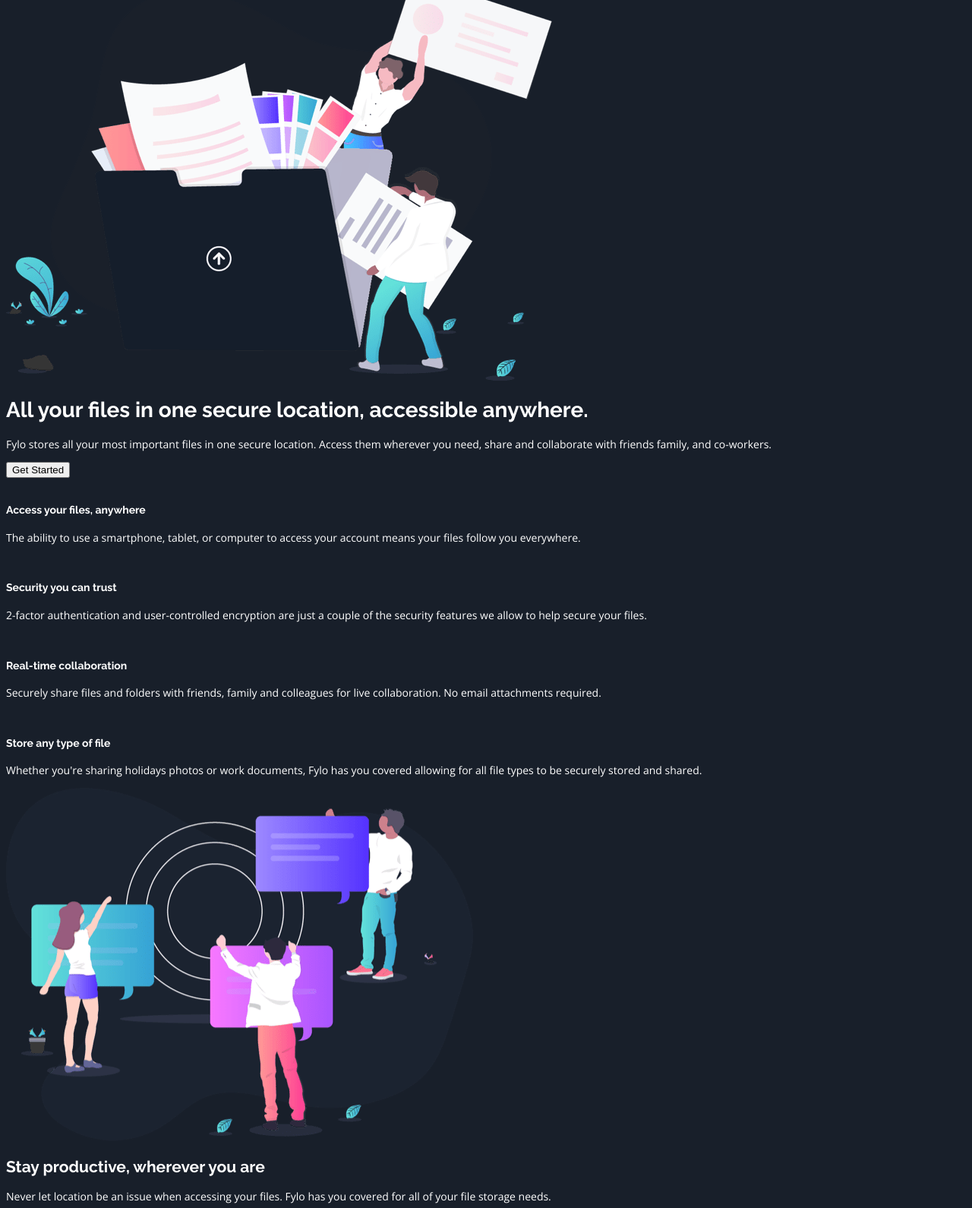
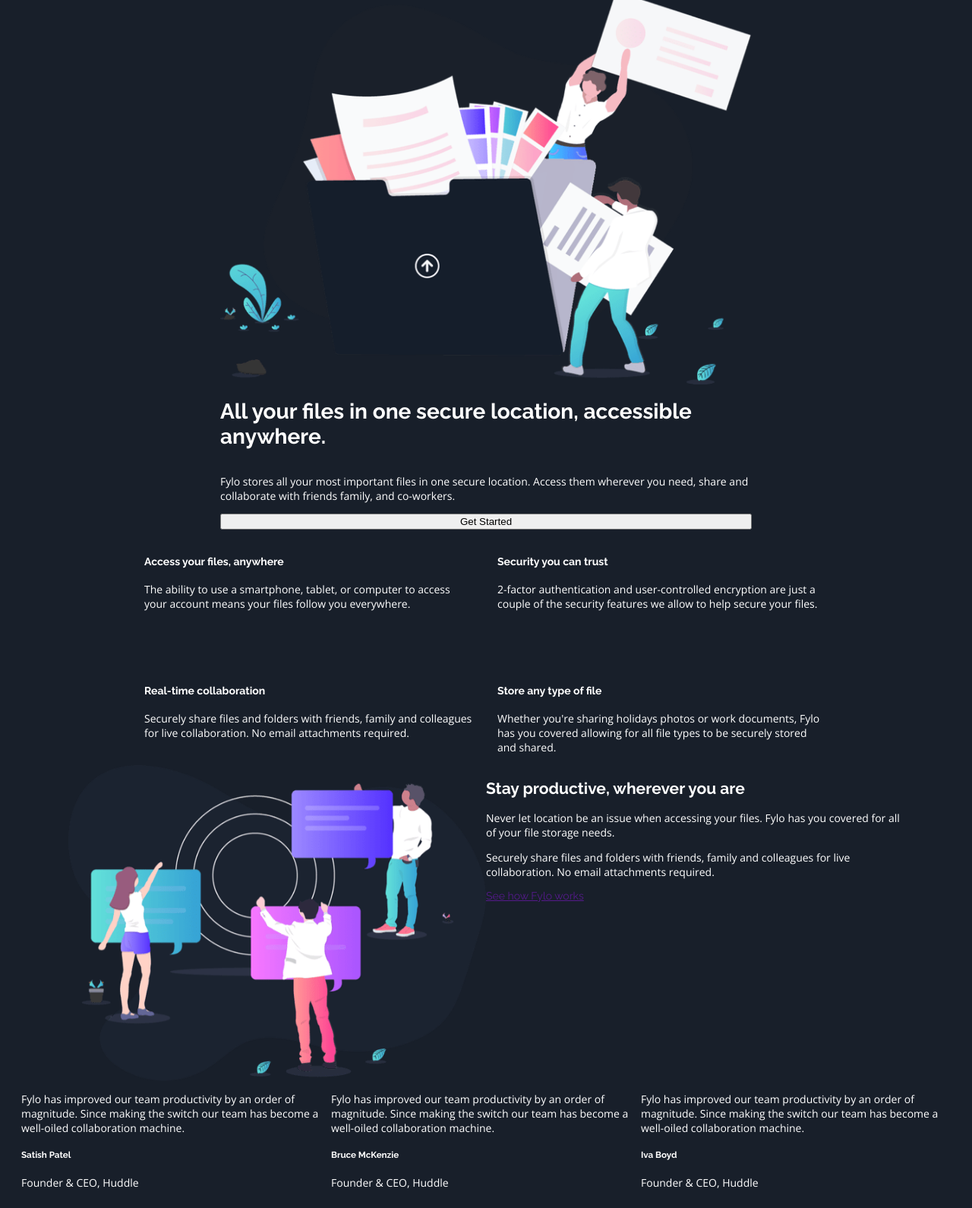
Before and after one commit to J-Potes/fylo-dark-theme-landing-page, a plain HTML site: page index.html in a window 1280 px wide. Shown: the part 96-1686 px from the top of the page at 76% size. Drawn offline with nearby package versions, Linux system fonts and the light colour scheme.

Commit message:
Start of responsive structure

```diff
--- a/index.html
+++ b/index.html
@@ -14,7 +14,7 @@
 
     <script src="https://kit.fontawesome.com/5343b88b49.js" crossorigin="anonymous"></script>
 </head>
-<body>
+<body class="flexcolumn">
     <header class="header">
         <nav class="navbar flexrow">
             <div class="navbar__logo">
@@ -27,7 +27,7 @@
             </ul>
         </nav>
     </header>
-    <main class="main">
+    <main class="main flexcolumn">
         <img src="images/illustration-intro.png" alt="People with folder" class="main__img">
         <h1 class="main__title">All your files in one secure location, accessible anywhere.</h1>
         <p class="main__text">
--- a/styles.css
+++ b/styles.css
@@ -34,6 +34,9 @@
     height: 100%;
     background-color: var(--mainBg);
     color: var(--White);
+    justify-content: center;
+    align-items: center;
+    padding: 2rem;
 }
 
 p {
@@ -53,6 +56,81 @@
 
 /** Navbar **/
 
+.header {
+    width: 100%;
+}
+
 .navbar {
+    width: 100%;
+    justify-content: space-between;
+}
 
+
+/** Main **/
+
+.main {
+    max-width: 70rem;
+    justify-content: center;
 }
+
+@media (max-width: 760px) {
+    .main {
+        width: 100%;
+    }
+}
+
+.main__img {
+    width: 100%;
+}
+
+
+/** Features **/
+
+.features {
+    display: grid;
+    grid-template-columns: 1fr 1fr;
+    grid-template-rows: 1fr 1fr;
+    gap: 3rem;
+    max-width: 90rem;
+}
+
+@media (max-width: 760px) {
+    .features {
+        grid-template-columns: 1fr;
+        grid-template-rows: unset;
+    }
+}
+
+
+/** howItWorks **/
+
+.howItWorks {
+    display: grid;
+    grid-template-columns: 1fr 1fr;
+    max-width: 110rem;
+}
+
+.howItWorks__img {
+    width: 100%;
+}
+
+@media (max-width: 760px) {
+    .howItWorks {
+        grid-template-columns: 1fr;
+        width: 100%;
+    }
+}
+
+
+/** Comments **/
+
+.cards__container {
+    display: grid;
+    grid-template-columns: 1fr 1fr 1fr;
+}
+
+@media (max-width: 760px) {
+    .cards__container {
+        grid-template-columns: 1fr;
+    }
+}
```
